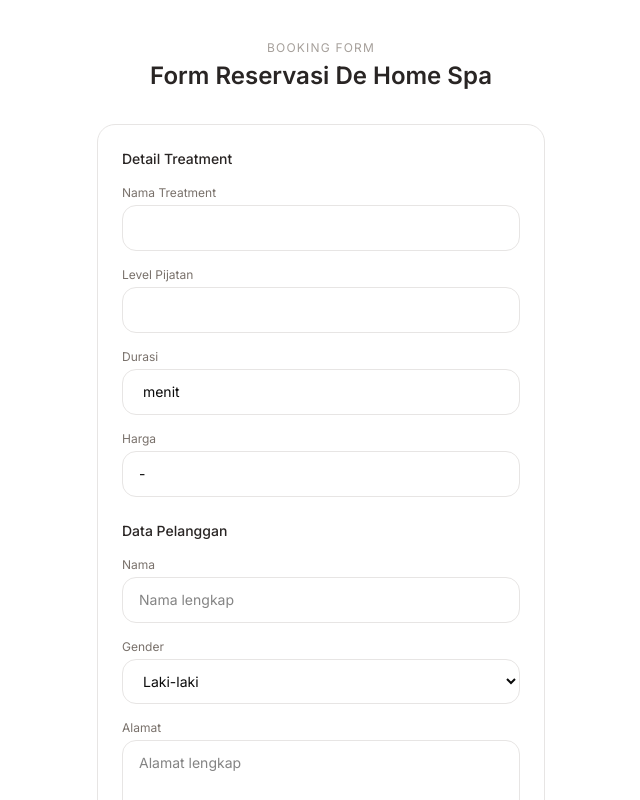
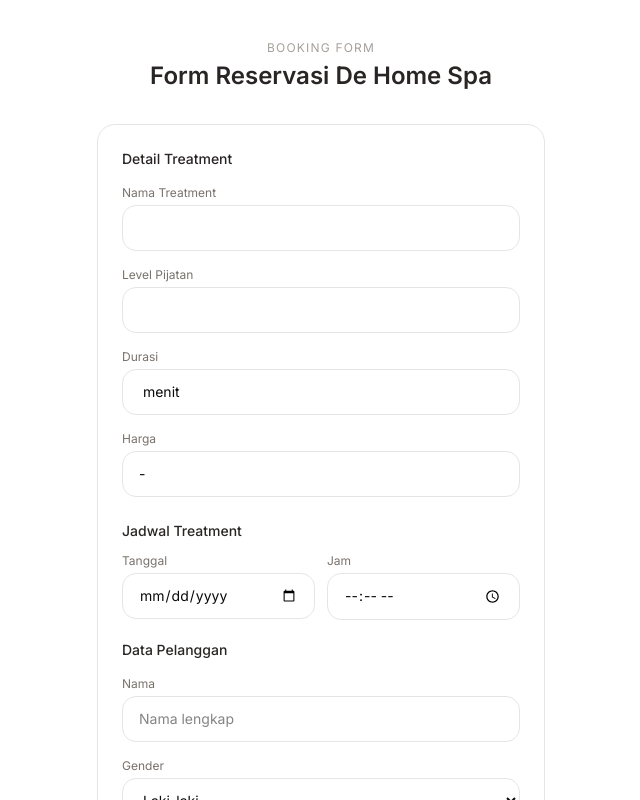
Before and after one commit to Indrawan-maker/hackathon-umkt, a Next.js app: page /form in a window 1280 px wide. Shown: the top 800 px of the page, without its empty margins (319-959 px from the left). Built offline with nearby package versions, Linux system fonts and the light colour scheme.

Commit message:
ganti model + penyesuaian form

```diff
--- a/components/features/formAI/BookingForm.tsx
+++ b/components/features/formAI/BookingForm.tsx
@@ -20,6 +20,8 @@ export default function BookingForm() {
   const [alamat, setAlamat] = useState("");
   const [payment, setPayment] = useState("Cash");
   const [catatan, setCatatan] = useState("");
+  const [tanggal, setTanggal] = useState("");
+  const [jam, setJam] = useState("");
 
   return (
     <div className="min-h-screen bg-white px-4 py-10 flex justify-center">
@@ -43,6 +45,8 @@ export default function BookingForm() {
             alamat={alamat} setAlamat={setAlamat}
             payment={payment} setPayment={setPayment}
             catatan={catatan} setCatatan={setCatatan}
+            tanggal={tanggal} setTanggal={setTanggal}
+            jam={jam} setJam={setJam}
           />
 
           <SubmitButton
@@ -56,6 +60,8 @@ export default function BookingForm() {
             level={level}
             durasi={durasi}
             harga={harga}
+            tanggal={tanggal}
+            jam={jam}
           />
         </div>
       </div>
--- a/components/features/formAI/CustomerForm.tsx
+++ b/components/features/formAI/CustomerForm.tsx
@@ -5,14 +5,44 @@ interface Props {
   alamat: string; setAlamat: (v: string) => void;
   payment: string; setPayment: (v: string) => void;
   catatan: string; setCatatan: (v: string) => void;
+  tanggal: string; setTanggal: (v: string) => void;
+  jam: string; setJam: (v: string) => void;
 }
 
 export default function CustomerForm({
   nama, setNama, phone, setPhone,
   gender, setGender, alamat, setAlamat,
   payment, setPayment, catatan, setCatatan,
+  tanggal, setTanggal, jam, setJam,
 }: Props) {
   return (
+
+    <>
+      <div className="mb-5">
+        <h3 className="text-sm font-medium text-stone-800 mb-3">Jadwal Treatment</h3>
+        <div className="grid grid-cols-2 gap-3">
+          <div>
+            <label className="text-xs text-stone-500 mb-1 block">Tanggal</label>
+            <input
+              type="date"
+              required
+              value={tanggal}
+              onChange={(e) => setTanggal(e.target.value)}
+              className="w-full rounded-xl border border-stone-200 px-4 py-3 text-sm outline-none focus:border-stone-400"
+            />
+          </div>
+          <div>
+            <label className="text-xs text-stone-500 mb-1 block">Jam</label>
+            <input
+              type="time"
+              required
+              value={jam}
+              onChange={(e) => setJam(e.target.value)}
+              className="w-full rounded-xl border border-stone-200 px-4 py-3 text-sm outline-none focus:border-stone-400"
+            />
+          </div>
+        </div>
+      </div>
       <div className="mb-6">
         <h2 className="text-sm font-medium text-stone-800 mb-4">Data Pelanggan</h2>
         <div className="space-y-4">
@@ -21,6 +51,7 @@ export default function CustomerForm({
             <label className="text-xs text-stone-500 mb-1 block">Nama</label>
             <input
               type="text"
+              required
               value={nama}
               onChange={(e) => setNama(e.target.value)}
               placeholder="Nama lengkap"
@@ -30,7 +61,7 @@ export default function CustomerForm({
 
           <div>
             <label className="text-xs text-stone-500 mb-1 block">Gender</label>
-          <select
+            <select required
               value={gender}
               onChange={(e) => setGender(e.target.value)}
               className="w-full rounded-xl border border-stone-200 px-4 py-3 text-sm outline-none focus:border-stone-400"
@@ -42,7 +73,7 @@ export default function CustomerForm({
 
           <div>
             <label className="text-xs text-stone-500 mb-1 block">Alamat</label>
-          <textarea
+            <textarea required
               value={alamat}
               onChange={(e) => setAlamat(e.target.value)}
               placeholder="Alamat lengkap"
@@ -52,8 +83,8 @@ export default function CustomerForm({
 
           <div>
             <label className="text-xs text-stone-500 mb-1 block">Nomor HP</label>
-          <input
-            type="text"
+            <input required
+              type="number"
               value={phone}
               onChange={(e) => setPhone(e.target.value)}
               placeholder="08xxxxxxxxxx"
@@ -61,9 +92,11 @@ export default function CustomerForm({
             />
           </div>
 
+
+
           <div>
             <label className="text-xs text-stone-500 mb-1 block">Metode Pembayaran</label>
-          <select
+            <select required
               value={payment}
               onChange={(e) => setPayment(e.target.value)}
               className="w-full rounded-xl border border-stone-200 px-4 py-3 text-sm outline-none focus:border-stone-400"
@@ -85,6 +118,6 @@ export default function CustomerForm({
           </div>
 
         </div>
-    </div>
+      </div></>
   );
 }
--- a/components/features/formAI/SubmitButton.tsx
+++ b/components/features/formAI/SubmitButton.tsx
@@ -2,9 +2,10 @@ interface Props {
   nama: string; phone: string; gender: string;
   alamat: string; payment: string; catatan: string;
   treatment: string; level: string; durasi: string; harga: string;
+  tanggal: string; jam: string;
 }
 
-export default function SubmitButton({ nama, phone, gender, alamat, payment, catatan, treatment, level, durasi, harga }: Props) {
+export default function SubmitButton({ nama, phone, gender, alamat, payment, catatan, treatment, level, durasi, harga, tanggal, jam }: Props) {
   const handleSubmit = () => {
     const message = `
 Form Reservasi De Home SPA
@@ -17,6 +18,10 @@ No HP: ${phone}
 Metode Pembayaran: ${payment}
 ${catatan ? `Catatan: ${catatan}` : ""}
 
+*Jadwal Treatment*
+Tanggal: ${tanggal}
+Jam: ${jam}
+
 *Detail Treatment*
 Treatment: ${treatment}
 Level: ${level}
@@ -25,6 +30,12 @@ Harga: ${harga}
 
 Terima kasih.
     `.trim();
+
+
+    if (!nama.trim() || !phone.trim() || !alamat.trim() || !tanggal || !jam) {
+      alert("Mohon lengkapi semua data yang diperlukan.");
+      return;
+    }
 
     window.open(`https://wa.me/6289689346487?text=${encodeURIComponent(message)}`, "_blank");
   };
--- a/lib/ai/groq.ts
+++ b/lib/ai/groq.ts
@@ -11,9 +11,9 @@ export async function askGroq(
         Authorization: `Bearer ${process.env.GROQ_API_KEY}`,
       },
       body: JSON.stringify({
-        model: "llama-3.1-8b-instant",
+        model: "openai/gpt-oss-120b",
         temperature: 0.2,
-        max_tokens: 190,
+        max_tokens: 600,
         messages: [
           ...(system ? [{ role: "system", content: system }] : []),
           ...messages,
--- a/lib/ai/prompt.ts
+++ b/lib/ai/prompt.ts
@@ -14,22 +14,16 @@ Pilih SATU treatment paling cocok berdasarkan keluhan dan area user.
 
 Aturan pemilihan level:
 - Utamakan level sesuai preferensi user
-- WAJIB turun ke level lebih rendah jika keluhan menunjukkan: nyeri akut, sakit saat disentuh, peradangan, migrain parah, atau sensitif berlebihan — karena tekanan kuat bisa memperparah kondisi ini
+- harus turun ke level lebih rendah jika keluhan menunjukkan: migrain parah, sensitif berlebihan atau kondisi lain yang menurutmu tidak aman untuk jika tetap ikuti level preferensi — karena tekanan kuat bisa memperparah kondisi ini
 - Boleh naikkan level jika keluhan menunjukkan otot sangat kaku, tegang berat, atau minta yang lebih dalam
 
-Aturan penulisan:
-- Jangan meniru typo, singkatan aneh, atau kesalahan penulisan user
+Aturan penulisan reason:
 - Gunakan bahasa Indonesia natural dan rapi
 - Hindari bahasa terlalu formal atau seperti robot
 - Jangan mengulang nama treatment terlalu sering
 - Fokus pada manfaat treatment untuk kondisi user
-
-Cara menulis reason:
 - Bicara langsung ke user seperti terapis yang ramah
-- Pakai kata "kamu", bukan "Anda"
-- 2 kalimat singkat
-- Maksimal 35 kata
-- Natural dan enak dibaca
+- Maksimal 50 kata
 
 Jawab HANYA dalam format JSON valid tanpa markdown atau teks tambahan:
 {"kode":"kode treatment","reason":"..."}
```
Lines whose indentation alone changed are shown as unchanged.
